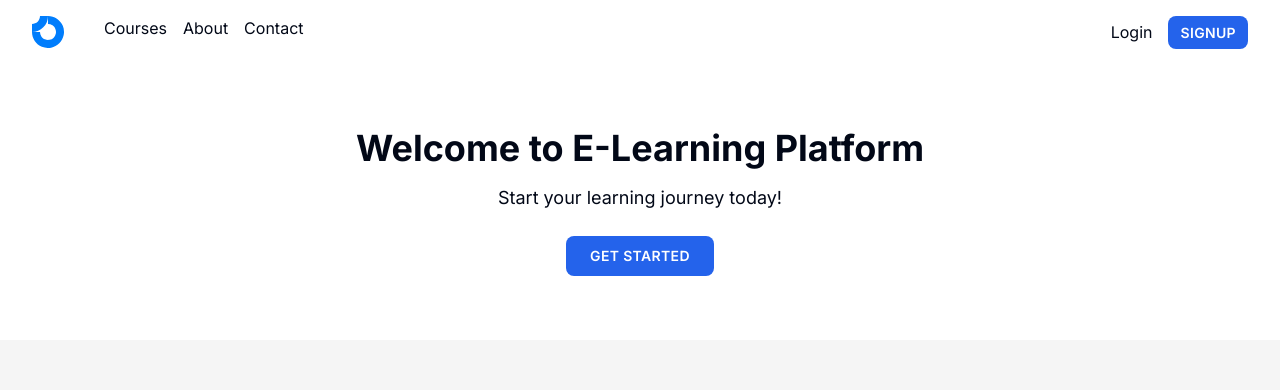
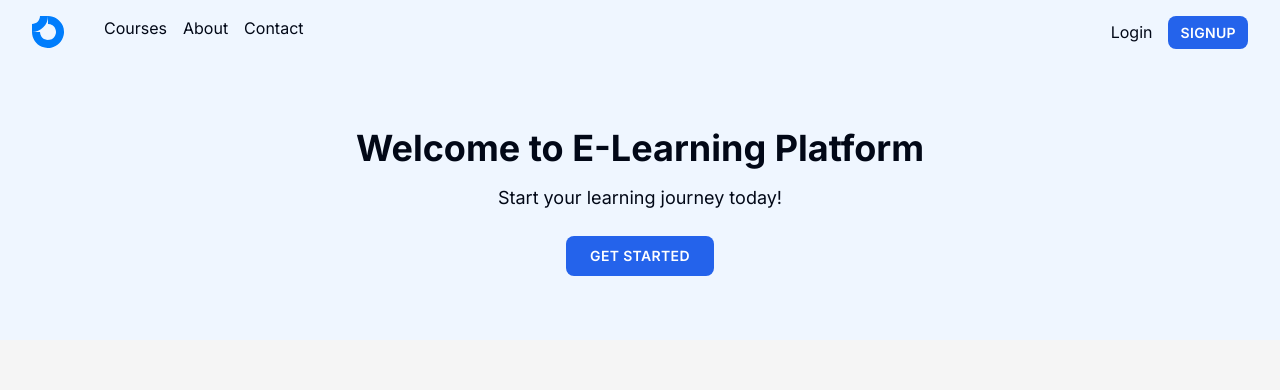
Before and after one commit to Byte-256/elearning, a Next.js app: page / in a window 1280 px wide. Shown: the top 390 px of the page. Built offline with nearby package versions, Linux system fonts and the light colour scheme; no server answers; the database is empty.

Commit message:
some color correction on home

```diff
--- a/components/home/hero.tsx
+++ b/components/home/hero.tsx
@@ -6,7 +6,7 @@ import { Button } from "../ui/button";
 export default function Hero() {
   const router = useRouter();
   return (
-    <div className="bg-neutralWhite">
+    <div className="bg-blue-50">
       <div className="max-w-7xl mx-auto py-16 px-4 sm:px-6 lg:px-8">
         <div className="text-center">
           <h1 className="text-3xl font-bold text-darkBlueGrey sm:text-4xl">
--- a/components/home/navbar.tsx
+++ b/components/home/navbar.tsx
@@ -12,7 +12,7 @@ interface NavBarProps{
 export default function Navbar({user} : NavBarProps) {
 
   return (
-    <nav className="bg-neutralWhite shadow">
+    <nav className="bg-blue-50 shadow">
       <div className="max-w-7xl mx-auto px-4 sm:px-6 lg:px-8">
         <div className="flex items-center justify-between h-16">
           <div className="flex">
```
